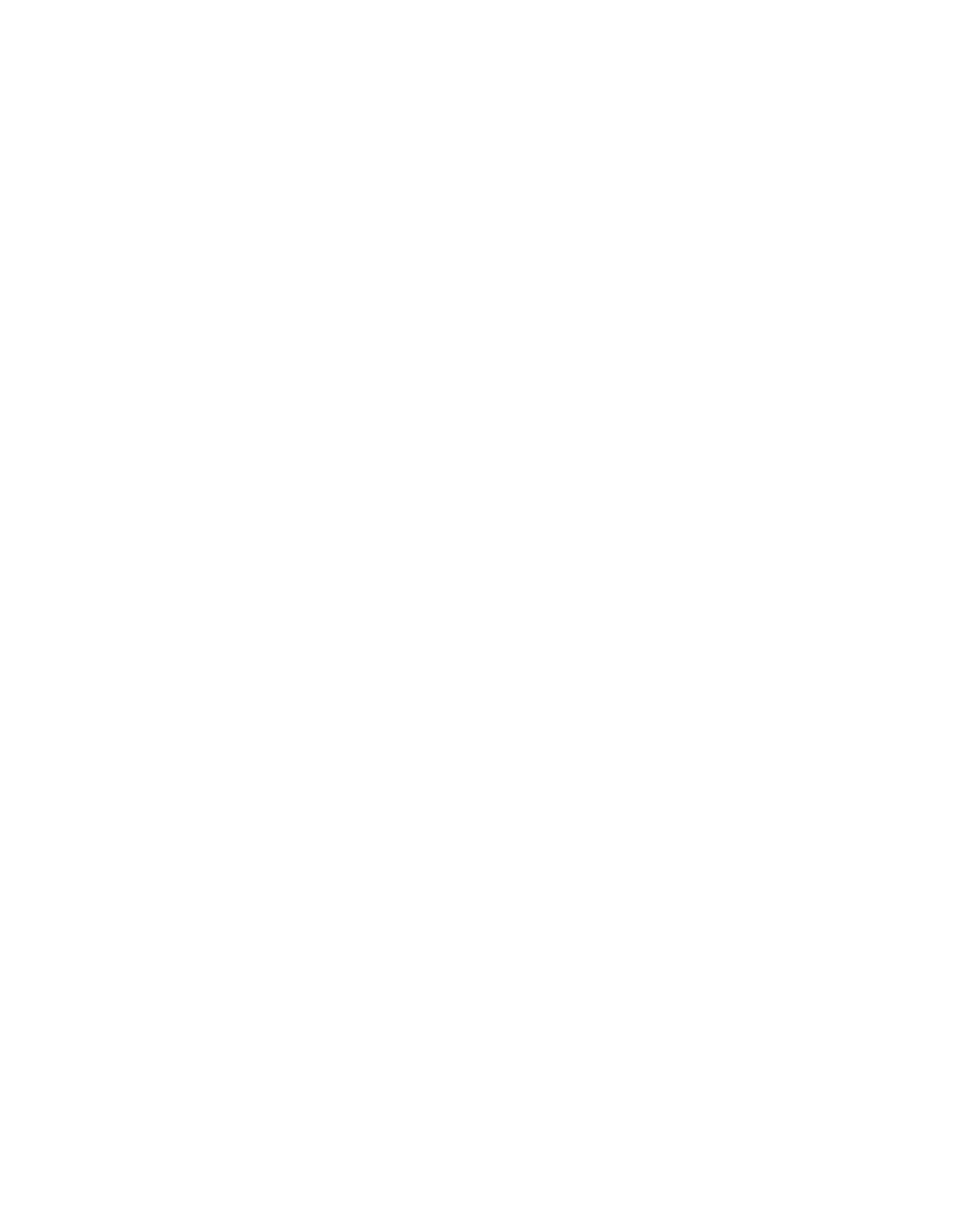
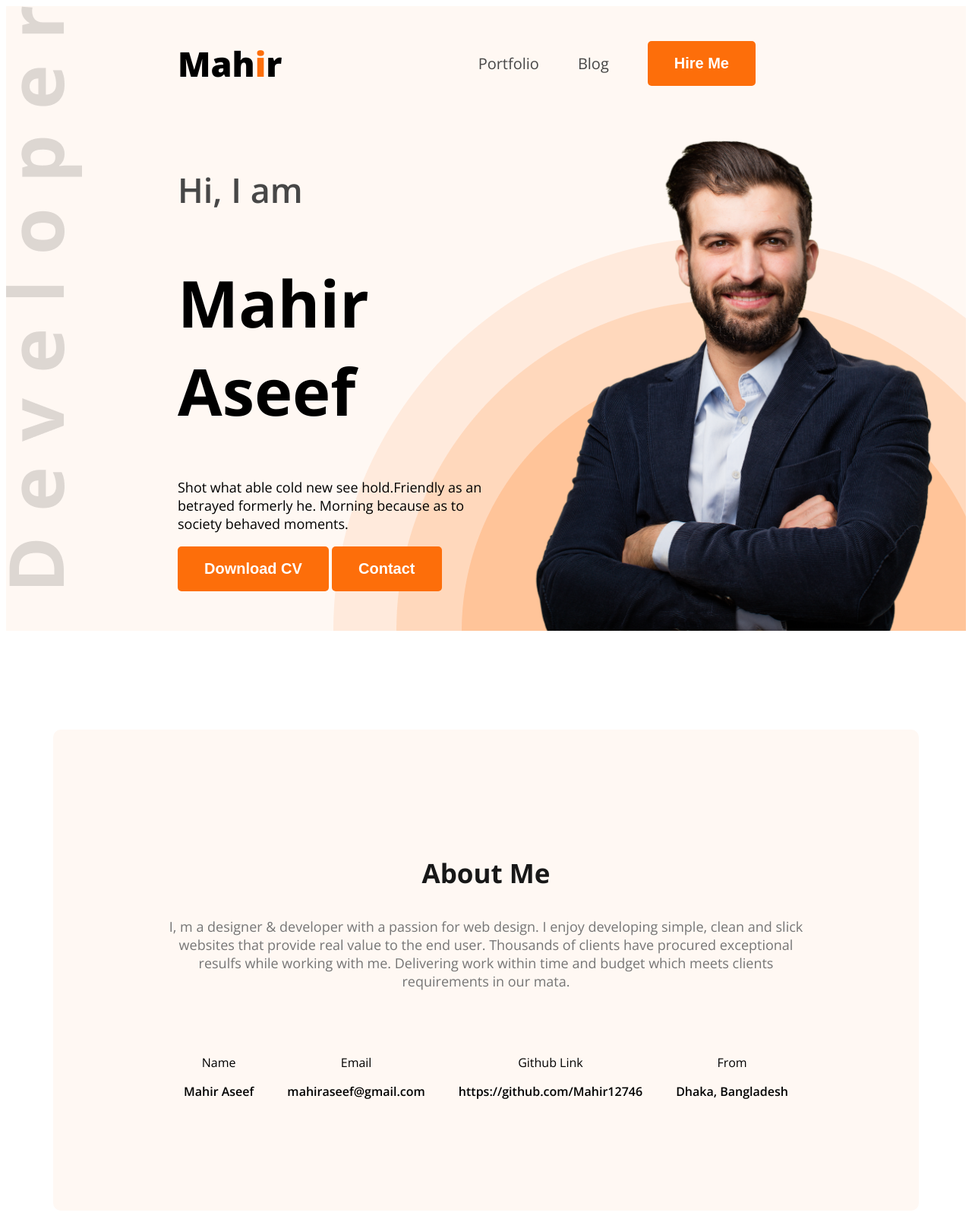
Before and after one commit to Mahir12746/simple-portfolio, a plain HTML site: page index.html in a window 1280 px wide. Shown: the top 1600 px of the page at 76% size. Before the commit the page ends 800 px from the top, so only its background shows below. Drawn offline with nearby package versions, Linux system fonts and the light colour scheme.

Commit message:
write banner and about code

```diff
--- a/index.html
+++ b/index.html
@@ -1,13 +1,107 @@
 <!DOCTYPE html>
 <html lang="en">
-<head>
-    <meta charset="UTF-8">
-    <meta name="viewport" content="width=device-width, initial-scale=1.0">
+  <head>
+    <meta charset="UTF-8" />
+    <meta name="viewport" content="width=device-width, initial-scale=1.0" />
     <title>Simple Portfolio</title>
-</head>
-<body>
-    <header></header>
-    <main></main>
+    <link rel="preconnect" href="https://fonts.googleapis.com" />
+    <link rel="preconnect" href="https://fonts.gstatic.com" crossorigin />
+    <link
+      href="https://fonts.googleapis.com/css2?family=Open+Sans:ital,wght@0,300..800;1,300..800&display=swap"
+      rel="stylesheet"
+    />
+    <link rel="stylesheet" href="styles/portfolio.css" />
+  </head>
+  <body class="open-sans-normal">
+    <header class="header secondary-bg">
+      <nav>
+        <h3 class="nav-title">Mah<span class="text-primary">i</span>r</h3>
+        <ul>
+          <li><a class="dark-2" href="">Portfolio</a></li>
+          <li><a class="dark-2" href="">Blog</a></li>
+          <li>
+            <a href=""><button class="btn-primary">Hire Me</button></a>
+          </li>
+        </ul>
+      </nav>
+      <div class="banner">
+        <div class="banner-content">
+          <h4 class="banner-greetings dark-2">Hi, I am</h4>
+          <h1 class="banner-title">Mahir Aseef</h1>
+          <p class="banner-description">
+            Shot what able cold new see hold.Friendly as an betrayed formerly
+            he. Morning because as to society behaved moments.
+          </p>
+          <button class="btn-primary">Download CV</button>
+          <button class="btn-primary">Contact</button>
+        </div>
+        <img class="banner-profile-pic" src="images/hardy.png" alt="" />
+      </div>
+    </header>
+    <main>
+      <section class="about secondary-bg">
+        <h3 class="section-title">About Me</h3>
+        <p class="section-description">
+          I, m a designer & developer with a passion for web design. I enjoy
+          developing simple, clean and slick websites that provide real value to
+          the end user. Thousands of clients have procured exceptional resulfs
+          while working with me. Delivering work within time and budget which
+          meets clients requirements in our mata.
+        </p>
+        <div class="about-items">
+          <div class="about-item">
+            <p class="item-title">Name</p>
+            <p class="item-description">Mahir Aseef</p>
+          </div>
+          <div class="about-item">
+            <p class="item-title">Email</p>
+            <p class="item-description">mahiraseef@gmail.com</p>
+          </div>
+          <div class="about-item">
+            <p class="item-title">Github Link</p>
+            <p class="item-description">https://github.com/Mahir12746</p>
+          </div>
+          <div class="about-item">
+            <p class="item-title">From</p>
+            <p class="item-description">Dhaka, Bangladesh</p>
+          </div>
+        </div>
+      </section>
+      <!-- What I do section begins -->
+      <section class="skills">
+        <h3 class="section-title text-center">What I do</h3>
+        <p class="section-description text-center">
+          I, m a designer & developer with a passion for web design. I enjoy
+          developing simple, clean and slick websites that provide real value to
+          the end user. Thousands of clients have procured exceptional resulfs
+          while working with me. Delivering work within time and budget which
+          meets clients requirements in our mata.
+        </p>
+        <div class="skills-container">
+          <div class="skill">
+            <img src="images/icons/js.png" alt="">
+            <h4 class="skill-title">Vanilla JavaScript</h4>
+            <p class="skill-description">Lorem ipsum dolor sit amet.</p>
+          </div>
+          <div class="skill">
+            <img src="images/icons/react.png" alt="">
+            <h4 class="skill-title">React</h4>
+            <p class="skill-description">Lorem ipsum dolor sit amet.</p>
+          </div>
+          <div class="skill">
+            <img src="images/icons/nodejs.png" alt="">
+            <h4 class="skill-title">Node.js</h4>
+            <p class="skill-description">Lorem ipsum dolor sit amet.</p>
+          </div>
+          <div class="skill">
+            <img src="images/icons/mongo.png" alt="">
+            <h4 class="skill-title">MongoDB</h4>
+            <p class="skill-description">Lorem ipsum dolor sit amet.</p>
+          </div>
+        </div>
+      </section>
+      <!-- What I do section ends -->
+    </main>
     <footer></footer>
-</body>
+  </body>
 </html>
--- /dev/null
+++ b/styles/portfolio.css
@@ -0,0 +1,154 @@
+
+.open-sans-normal {
+  font-family: "Open Sans", sans-serif;
+  font-optical-sizing: auto;
+  font-weight: normal;
+  font-style: normal;
+  font-variation-settings:
+    "wdth" 100;
+}
+
+/* shared style */
+
+.secondary-bg {
+    background-color: #FFF8F3;
+}
+
+.text-primary {
+    color: #FD6E0A;
+}
+
+.dark-2 {
+    color: #474747;
+}
+
+.btn-primary {
+    background-color: #FD6E0A;
+    font-weight: bold;
+    font-size: 20px;
+    color: white;
+    border: none;
+    padding: 18px 35px;
+    border-radius: 5px;
+}
+
+.section-title {
+    font-size: 35px;
+    font-weight: bold;
+    color: #181818;
+}
+
+.text-center {
+    text-align: center;
+}
+
+.section-description {
+    font-size: 18px;
+    color: #757575;
+    padding-bottom: 50px;
+}
+
+/* Nav style */
+nav {
+    display: flex;
+    align-items: center;
+    justify-content: space-between;
+    margin: 0px 226px;
+}
+
+.nav-title {
+    font-weight:800;
+    font-size: 45px;
+}
+
+nav ul {
+    display: flex;
+    align-items: center;
+}
+
+nav ul li {
+    list-style: none;
+    margin-right: 51px;
+}
+
+nav li a {
+    text-decoration: none;
+    font-size: 20px;
+}
+
+.header {
+    background-image: url("../images/developer.png"), url('../images/header_bg.png');
+    background-repeat: no-repeat;
+    background-position: top left, bottom right;
+}
+
+.banner {
+    display: flex;
+    justify-content: space-between;
+    margin: 0px 35px 0px 226px;
+}
+
+.banner-content {
+    max-width: 580px;
+}
+
+.banner-greetings {
+    font-size: 45px;
+    font-weight: 600;
+}
+
+.banner-title {
+    font-weight: bold;
+    font-size: 85px;
+}
+
+.banner-description {
+    font-size: 18px;
+}
+
+.banner-profile-pic {
+    width: 580px;
+}
+
+/* main styles */
+
+main {
+    max-width: 1140px;
+    margin: 0 auto;
+}
+
+main section {
+    margin-top: 130px;
+    margin-bottom: 130px;
+}
+
+/* about styles */
+
+.about {
+    border-radius: 10px;
+    padding: 130px 150px;
+    text-align: center;
+}
+
+.about-items {
+    display: flex;
+    justify-content: space-around;
+}
+
+.item-description {
+    font-weight: 600;
+
+}
+
+/* skills section styles */
+
+.skills-container {
+    display: flex;
+    gap: 24px;
+}
+
+.skill {
+    padding: 30px;
+    border-radius: 5px;
+    box-shadow: 0px 6px 50px 0px rgba(0, 0, 0, 0.06)
+}
```
